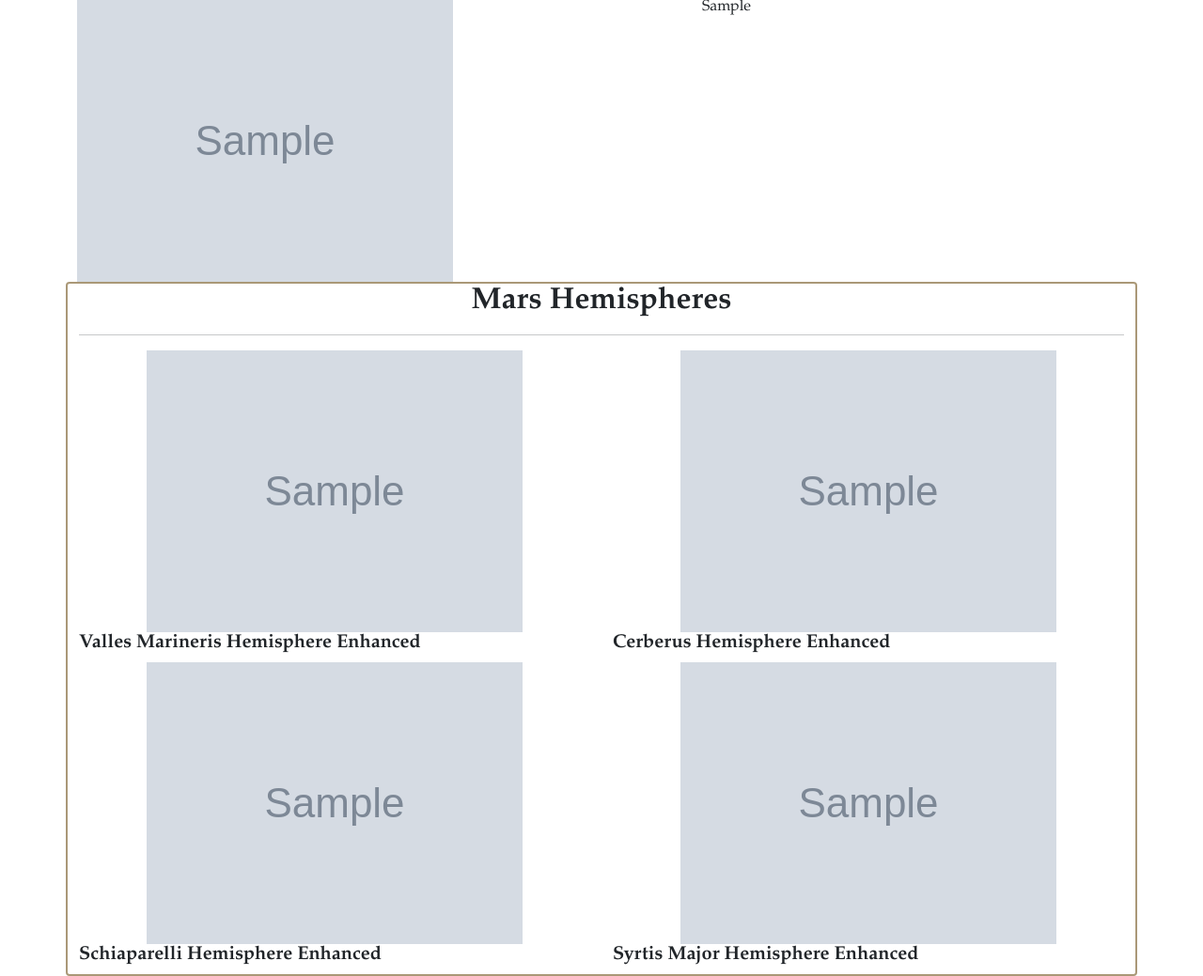
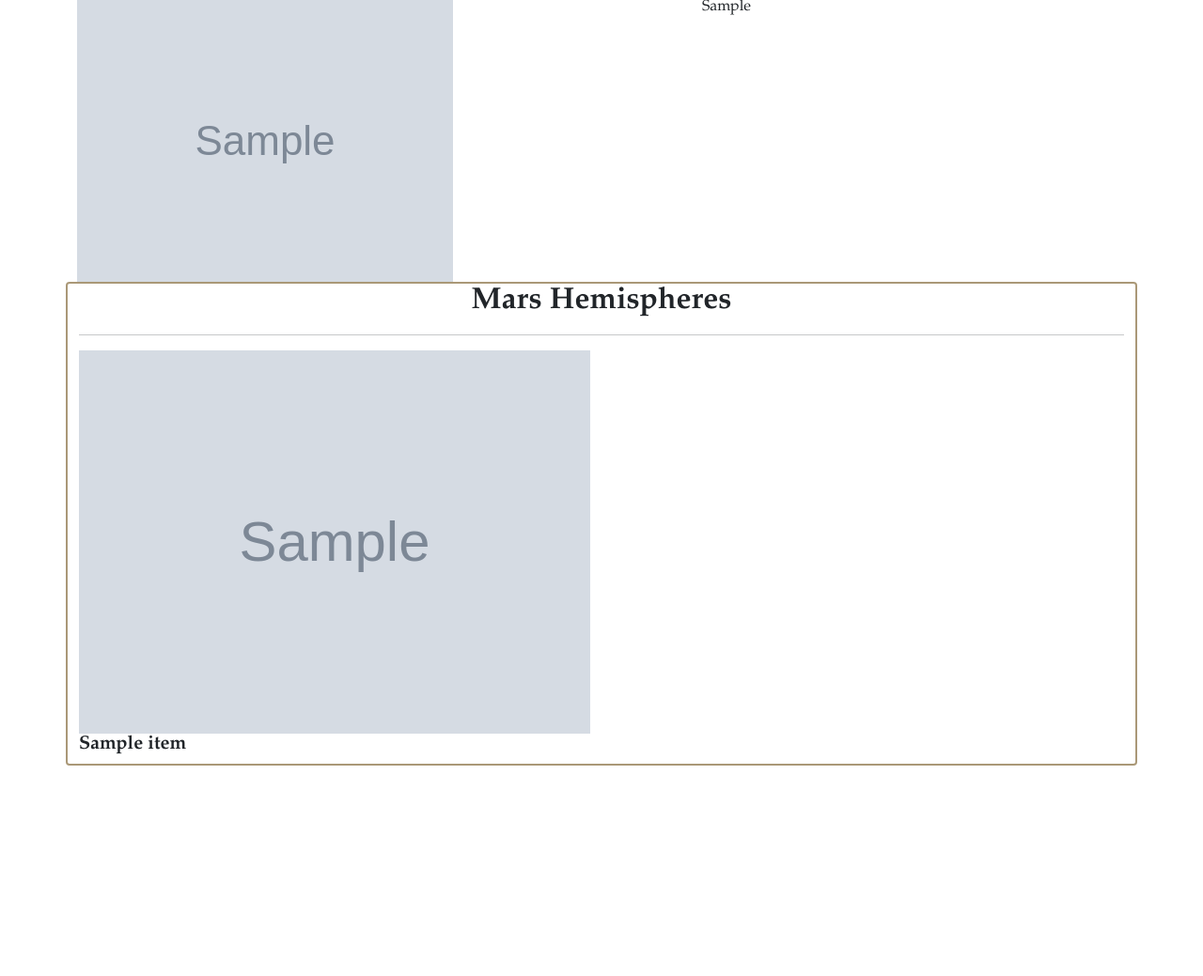
Before and after one commit to annabelcheong/web-scraping-challenge, a Flask app: page / in a window 1280 px wide. Shown: the part 461-1500 px from the top of the page at 94% size. After the commit the page ends 1276 px from the top, so only its background shows below. Run offline with Flask 2, Linux system fonts and the light colour scheme; grey boxes marked "Sample" are stand-in pictures; a database or web service that is not in the repository returns one stand-in record (values such as "Sample title"); some libraries are stand-ins or nearby versions.

Commit message:
Got the images to resize to fit the box

```diff
--- a/Mission_to_Mars/static/style.css
+++ b/Mission_to_Mars/static/style.css
@@ -49,3 +49,8 @@ p{
     text-align: center;
 
 }
+
+/* .four_imgs{
+        width: 100%;
+
+} */
--- a/Mission_to_Mars/templates/index.html
+++ b/Mission_to_Mars/templates/index.html
@@ -59,49 +59,14 @@
       </div>
 
       <!-- First row of imgs on medium screen mars_img1.jpg -->
-
-        <div class="col-md-6 col-12"><img src="{{ mars_dict.hemisphere_image_urls.img1_url }}" alt="Featured Mars Image1">
-          <h5>Valles Marineris Hemisphere Enhanced</h5>
+      {% for item in mars_dict.hemisphere_image_urls %}
+        <div class="col-md-6 col-6">
+          <div class="thumbnail">
+            <img src="{{ item.img_url }}" alt="Featured Mars Image" style=width:100%>
+            <div class="caption"> <h5>{{item.title}}</h5> </div>
+          </div>
         </div>
-
-        <div class="col-md-6 col-12"><img src="{{ mars_dict.hemisphere_image_urls.img2_url}}" alt="Featured Mars Image2">
-          <h5>Cerberus Hemisphere Enhanced</h5>
-        </div>
-
-        <!-- Second row of imgs on medium screen -->
-        <div class="col-md-6 col-12"><img src="{{ mars_dict.hemisphere_image_urls.img3_url }}" alt="Featured Mars Image3">
-          <h5>Schiaparelli Hemisphere Enhanced</h5>
-        </div>
-        <div class="col-md-6 col-12"><img src="{{ mars_dict.hemisphere_image_urls.img4_url }}" alt="Featured Mars Image4">
-          <h5>Syrtis Major Hemisphere Enhanced</h5>
-        </div>
-
-
-
-      <!-- First row of imgs on medium screen mars_img1.jpg
-      {% for item in mars_dict.hemisphere_image_urls %}
-
-        <div class="col-md-6 col-12"><img src="{{ item.img1_url }}" alt="Featured Mars Image1">
-          <h5>Valles Marineris Hemisphere Enhanced</h5>
-        </div>
-
-        <div class="col-md-6 col-12"><img src="{{ item.img2_url }}" alt="Featured Mars Image2">
-          <h5>Cerberus Hemisphere Enhanced</h5>
-        </div>
-
-        Second row of imgs on medium screen
-        <div class="col-md-6 col-12"><img src="{{ item.img3_url }}" alt="Featured Mars Image3">
-          <h5>Schiaparelli Hemisphere Enhanced</h5>
-        </div>
-        <div class="col-md-6 col-12"><img src="{{ item.img4_url }}" alt="Featured Mars Image4">
-          <h5>Syrtis Major Hemisphere Enhanced</h5>
-        </div>
-
-      {% endfor %} -->
-
-
-
-
+      {% endfor %}
 
 
     </div>
```
Also changed, not shown: Mission_to_Mars/scrape_mars.py (+5 -6 lines), 1 other file.
